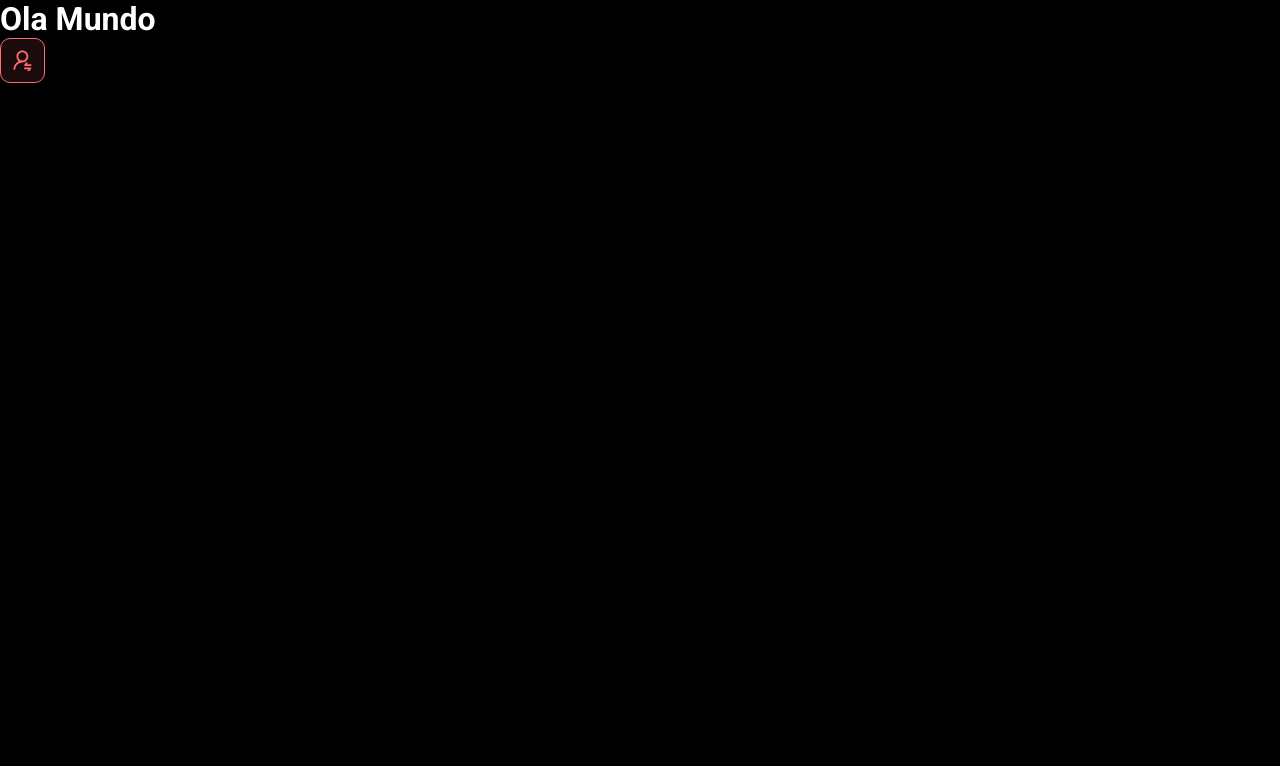
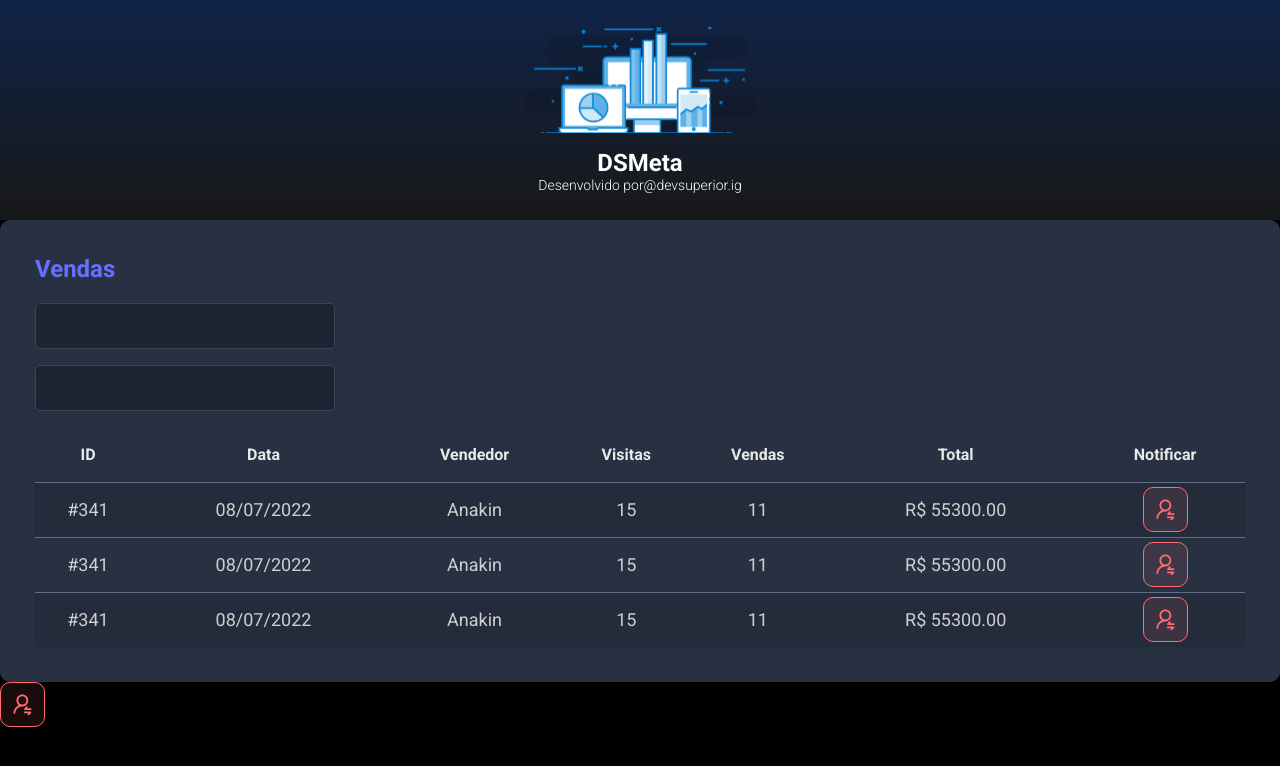
Before and after one commit to KEENNEEDYY/dsmeta, a React (Vite) app in the folder frontend/: page / in a window 1280 px wide. Shown: the top 766 px of the page. Built offline with nearby package versions, Linux system fonts and the light colour scheme.

Commit message:
Other components

```diff
--- a/frontend/src/App.tsx
+++ b/frontend/src/App.tsx
@@ -1,9 +1,18 @@
 import NotificationButton from "./components/NotificationButton"
+import Header from "./components/Header"
+import SalesCard from "./components/SalesCard"
 
 function App() {
   return (
     <>
-      <h1>Ola Mundo</h1>
+      <Header />
+      <main>
+        <section id="sales">
+          <div className="dsmeta-container">
+            <SalesCard />
+          </div>
+        </section>
+      </main>
       <NotificationButton />
     </>
 
--- /dev/null
+++ b/frontend/src/components/Header/index.tsx
@@ -0,0 +1,22 @@
+import logo from '../../assets/img/logo.svg'
+import './styles.css'
+
+function Header() {
+    return (
+        <>
+            <header>
+                <div className="dsmeta-logo-container">
+                    <img src={logo} alt="DSMeta" />
+                    <h1>DSMeta</h1>
+                    <p>
+                        Desenvolvido por
+                        <a href="https://www.instagram.com/devsuperior.ig">@devsuperior.ig</a>
+                    </p>
+                </div>
+            </header>
+        </>
+
+    )
+}
+
+export default Header
--- /dev/null
+++ b/frontend/src/components/Header/styles.css
@@ -0,0 +1,27 @@
+header {
+  background: linear-gradient(180deg, #102347 0%, #181818 100%);
+  height: 220px;
+  display: flex;
+  align-items: center;
+  justify-content: center;
+}
+
+.dsmeta-logo-container {
+  display: flex;
+  flex-direction: column;
+  align-items: center;
+}
+
+.dsmeta-logo-container img {
+  width: 235px;
+}
+
+.dsmeta-logo-container h1 {
+  margin-top: 15px;
+  font-size: 24px;
+}
+
+.dsmeta-logo-container p {
+  font-size: 14px;
+  font-weight: 300;
+}
--- /dev/null
+++ b/frontend/src/components/SalesCard/index.tsx
@@ -0,0 +1,78 @@
+import NotificationButton from '../NotificationButton'
+import './styles.css'
+
+function SalesCard() {
+  return (
+    <div className="dsmeta-card" >
+      <h2 className="dsmeta-sales-title" > Vendas</h2 >
+      <div>
+        <div className="dsmeta-form-control-container">
+          <input className="dsmeta-form-control" type="text" />
+        </div>
+        <div className="dsmeta-form-control-container">
+          <input className="dsmeta-form-control" type="text" />
+        </div>
+      </div>
+
+      <div>
+        <table className="dsmeta-sales-table">
+          <thead>
+            <tr>
+              <th className="show992">ID</th>
+              <th className="show576">Data</th>
+              <th>Vendedor</th>
+              <th className="show992">Visitas</th>
+              <th className="show992">Vendas</th>
+              <th>Total</th>
+              <th>Notificar</th>
+            </tr>
+          </thead>
+          <tbody>
+            <tr>
+              <td className="show992">#341</td>
+              <td className="show576">08/07/2022</td>
+              <td>Anakin</td>
+              <td className="show992">15</td>
+              <td className="show992">11</td>
+              <td>R$ 55300.00</td>
+              <td>
+                <div className="dsmeta-red-btn-container">
+                  <NotificationButton />
+                </div>
+              </td>
+            </tr>
+            <tr>
+              <td className="show992">#341</td>
+              <td className="show576">08/07/2022</td>
+              <td>Anakin</td>
+              <td className="show992">15</td>
+              <td className="show992">11</td>
+              <td>R$ 55300.00</td>
+              <td>
+                <div className="dsmeta-red-btn-container">
+                  <NotificationButton />
+                </div>
+              </td>
+            </tr>
+            <tr>
+              <td className="show992">#341</td>
+              <td className="show576">08/07/2022</td>
+              <td>Anakin</td>
+              <td className="show992">15</td>
+              <td className="show992">11</td>
+              <td>R$ 55300.00</td>
+              <td>
+                <div className="dsmeta-red-btn-container">
+                  <NotificationButton />
+                </div>
+              </td>
+            </tr>
+          </tbody>
+
+        </table>
+      </div>
+    </div>
+  )
+}
+
+export default SalesCard
--- /dev/null
+++ b/frontend/src/components/SalesCard/styles.css
@@ -0,0 +1,98 @@
+
+.dsmeta-card {
+    background-color: #283142;
+    border-radius: 10px;
+    padding: 30px 10px;
+  }
+
+  .dsmeta-sales-title {
+    color: #676fff;
+    font-size: 24px;
+    margin-bottom: 20px;
+  }
+
+  .dsmeta-form-control-container {
+    margin-bottom: 16px;
+    max-width: 300px;
+  }
+
+  .dsmeta-form-control {
+    width: 100%;
+    height: 46px;
+    background-color: #1b2531;
+    border: 1px solid #384459;
+    border-radius: 5px;
+    color: #9aaabe;
+    padding: 0 20px;
+    font-size: 18px;
+  }
+
+  .dsmeta-sales-table {
+    width: 100%;
+    border-spacing: 0;
+    border-collapse: collapse;
+  }
+
+  .dsmeta-sales-table thead {
+    height: 55px;
+    font-size: 16px;
+    color: #e9e9e9;
+    font-weight: 700;
+  }
+
+  .dsmeta-sales-table tbody {
+    font-size: 14px;
+    font-weight: 400;
+    color: #cfcfcf;
+    text-align: center;
+  }
+
+  .dsmeta-sales-table tbody tr {
+    height: 74px;
+    border-top: 1px solid #5f6e82;
+  }
+
+  .dsmeta-sales-table tbody tr:hover > td {
+    background-color: #384459;
+  }
+
+  .dsmeta-sales-table tbody tr:nth-child(odd) {
+    background-color: #242c3b;
+  }
+
+  .dsmeta-red-btn-container {
+      display: flex;
+      justify-content: center;
+  }
+
+  .show576 {
+      display: none;
+  }
+
+  .show992 {
+      display: none;
+  }
+
+  @media (min-width: 576px) {
+      .show576 {
+          display: table-cell;
+      }
+
+      .dsmeta-card {
+          padding: 35px;
+      }
+
+      .dsmeta-sales-table tbody tr {
+          height: 55px;
+      }
+
+      .dsmeta-sales-table tbody {
+          font-size: 18px;
+      }
+  }
+
+  @media (min-width: 992px) {
+      .show992 {
+          display: table-cell;
+      }
+  }
--- a/frontend/src/index.css
+++ b/frontend/src/index.css
@@ -19,139 +19,3 @@
   color: unset;
   text-decoration: none;
 }
-
-header {
-  background: linear-gradient(180deg, #102347 0%, #181818 100%);
-  height: 220px;
-  display: flex;
-  align-items: center;
-  justify-content: center;
-}
-
-.dsmeta-logo-container {
-  display: flex;
-  flex-direction: column;
-  align-items: center;
-}
-
-.dsmeta-logo-container img {
-  width: 235px;
-}
-
-.dsmeta-logo-container h1 {
-  margin-top: 15px;
-  font-size: 24px;
-}
-
-.dsmeta-logo-container p {
-  font-size: 14px;
-  font-weight: 300;
-}
-
-.dsmeta-card {
-  background-color: #283142;
-  border-radius: 10px;
-  padding: 30px 10px;
-}
-
-.dsmeta-container {
-  width: 100%;
-  max-width: 900px;
-  margin: 0 auto;
-}
-
-#sales {
-  padding: 40px 10px;
-}
-
-.dsmeta-sales-title {
-  color: #676fff;
-  font-size: 24px;
-  margin-bottom: 20px;
-}
-
-.dsmeta-form-control-container {
-  margin-bottom: 16px;
-  max-width: 300px;
-}
-
-.dsmeta-form-control {
-  width: 100%;
-  height: 46px;
-  background-color: #1b2531;
-  border: 1px solid #384459;
-  border-radius: 5px;
-  color: #9aaabe;
-  padding: 0 20px;
-  font-size: 18px;
-}
-
-.dsmeta-sales-table {
-  width: 100%;
-  border-spacing: 0;
-  border-collapse: collapse;
-}
-
-.dsmeta-sales-table thead {
-  height: 55px;
-  font-size: 16px;
-  color: #e9e9e9;
-  font-weight: 700;
-}
-
-.dsmeta-sales-table tbody {
-  font-size: 14px;
-  font-weight: 400;
-  color: #cfcfcf;
-  text-align: center;
-}
-
-.dsmeta-sales-table tbody tr {
-  height: 74px;
-  border-top: 1px solid #5f6e82;
-}
-
-.dsmeta-sales-table tbody tr:hover > td {
-  background-color: #384459;
-}
-
-.dsmeta-sales-table tbody tr:nth-child(odd) {
-  background-color: #242c3b;
-}
-
-.dsmeta-red-btn-container {
-    display: flex;
-    justify-content: center;
-}
-
-.show576 {
-    display: none;
-}
-
-.show992 {
-    display: none;
-}
-
-@media (min-width: 576px) {
-    .show576 {
-        display: table-cell;
-    }
-
-    .dsmeta-card {
-        padding: 35px;
-    }
-
-    .dsmeta-sales-table tbody tr {
-        height: 55px;
-    }
-
-    .dsmeta-sales-table tbody {
-        font-size: 18px;
-    }
-}
-
-@media (min-width: 992px) {
-    .show992 {
-        display: table-cell;
-    }
-}
```
Also changed, not shown: frontend/src/assets/img/logo.svg (added).
